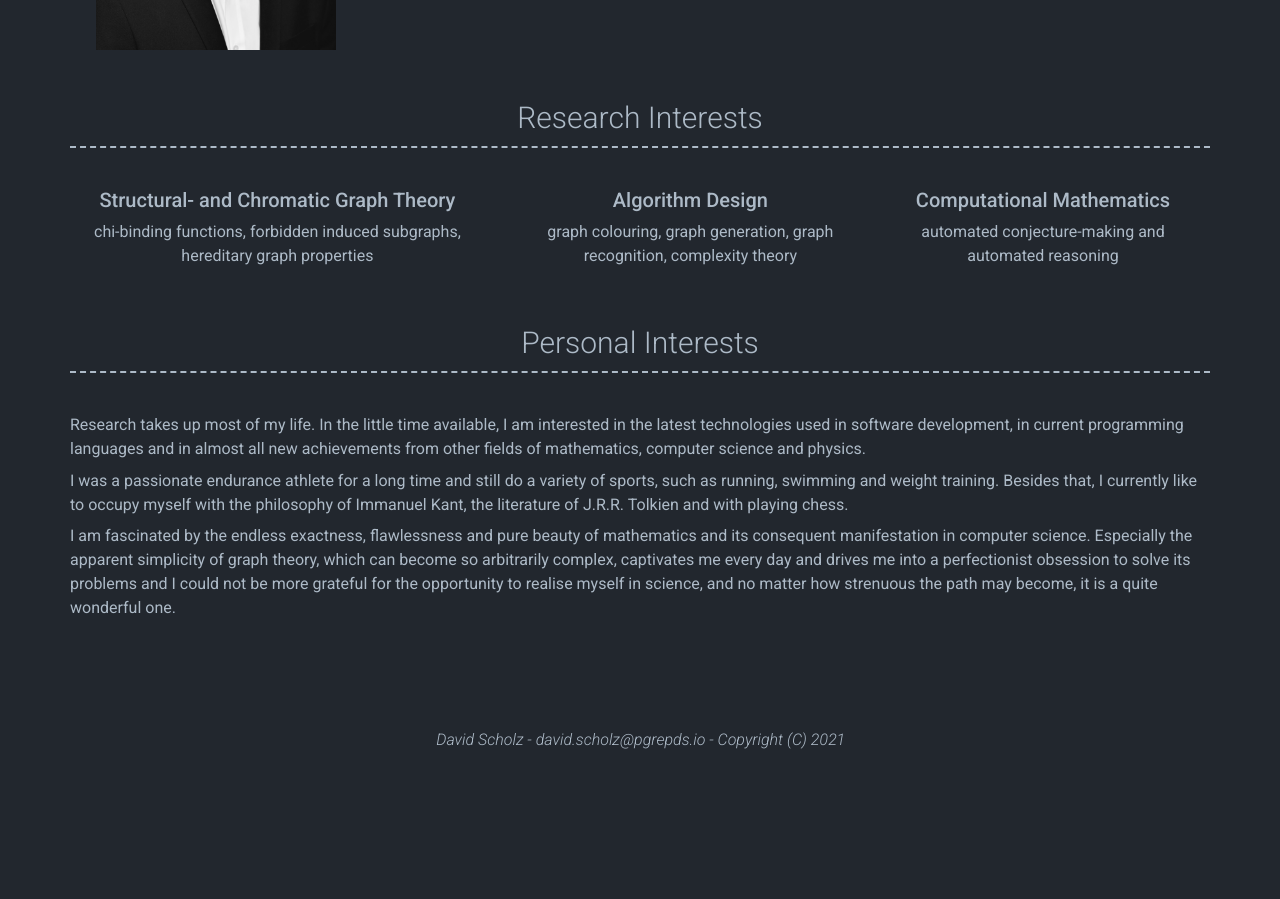
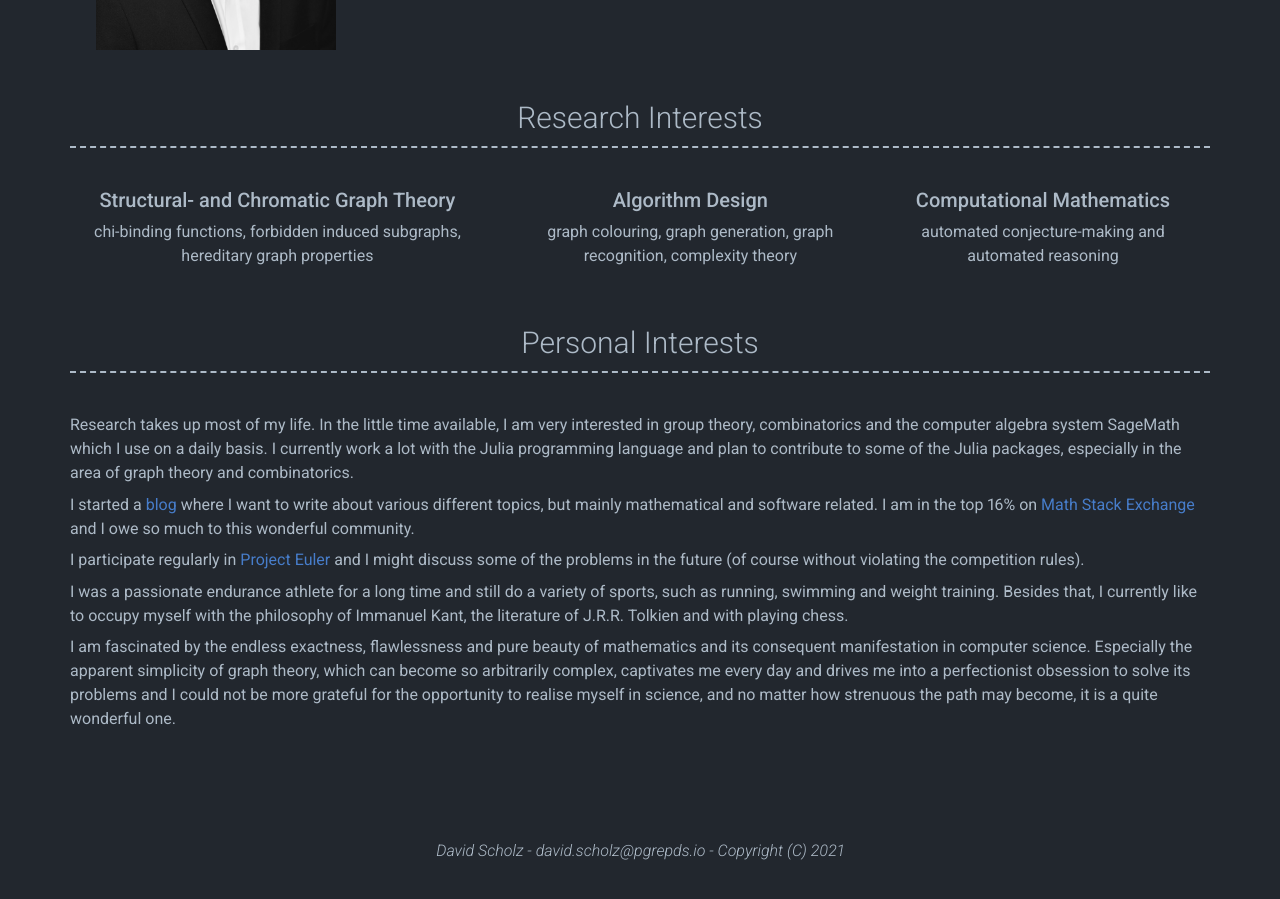
Before and after one commit to pgrepds/pgrepds.github.io, a Jekyll site: the page built from index.html, in a window 1280 px wide and 900 px high, scrolled down 836 px. Built offline with Jekyll 4.4.1, drawn with Linux system fonts in a browser that asks for light colours; nearby versions of some CDN libraries; a style sheet for code colours, icons or effects is not loaded; before the commit the page ends 1625 px from its top, so only the background shows below that.

Commit message:
update about.yml

```diff
--- a/_data/about.yml
+++ b/_data/about.yml
@@ -17,7 +17,11 @@
 - title: Personal Interests
   layout: text
   content: | # this will include new lines to allow paragraphs
-    Research takes up most of my life. In the little time available, I am interested in the latest technologies used in software development, in current programming languages and in almost all new achievements from other fields of mathematics, computer science and physics.
+    Research takes up most of my life. In the little time available, I am very interested in group theory, combinatorics and the computer algebra system SageMath which I use on a daily basis.  I currently work a lot with the Julia programming language and plan to contribute to some of the Julia packages, especially in the area of graph theory and combinatorics.
+
+    I started a [blog](https://blog.pgrepds.io/) where I want to write about various different topics, but mainly mathematical and software related. I am in the top 16% on [Math Stack Exchange](https://math.stackexchange.com/users/869099/david-scholz) and I owe so much to this wonderful community.
+
+    I participate regularly in [Project Euler](https://projecteuler.net) and I might discuss some of the problems in the future (of course without violating the competition rules).
 
     I was a passionate endurance athlete for a long time and still do a variety of sports, such as running, swimming and weight training. Besides that, I currently like to occupy myself with the philosophy of Immanuel Kant, the literature of J.R.R. Tolkien and with playing chess.
 
```
